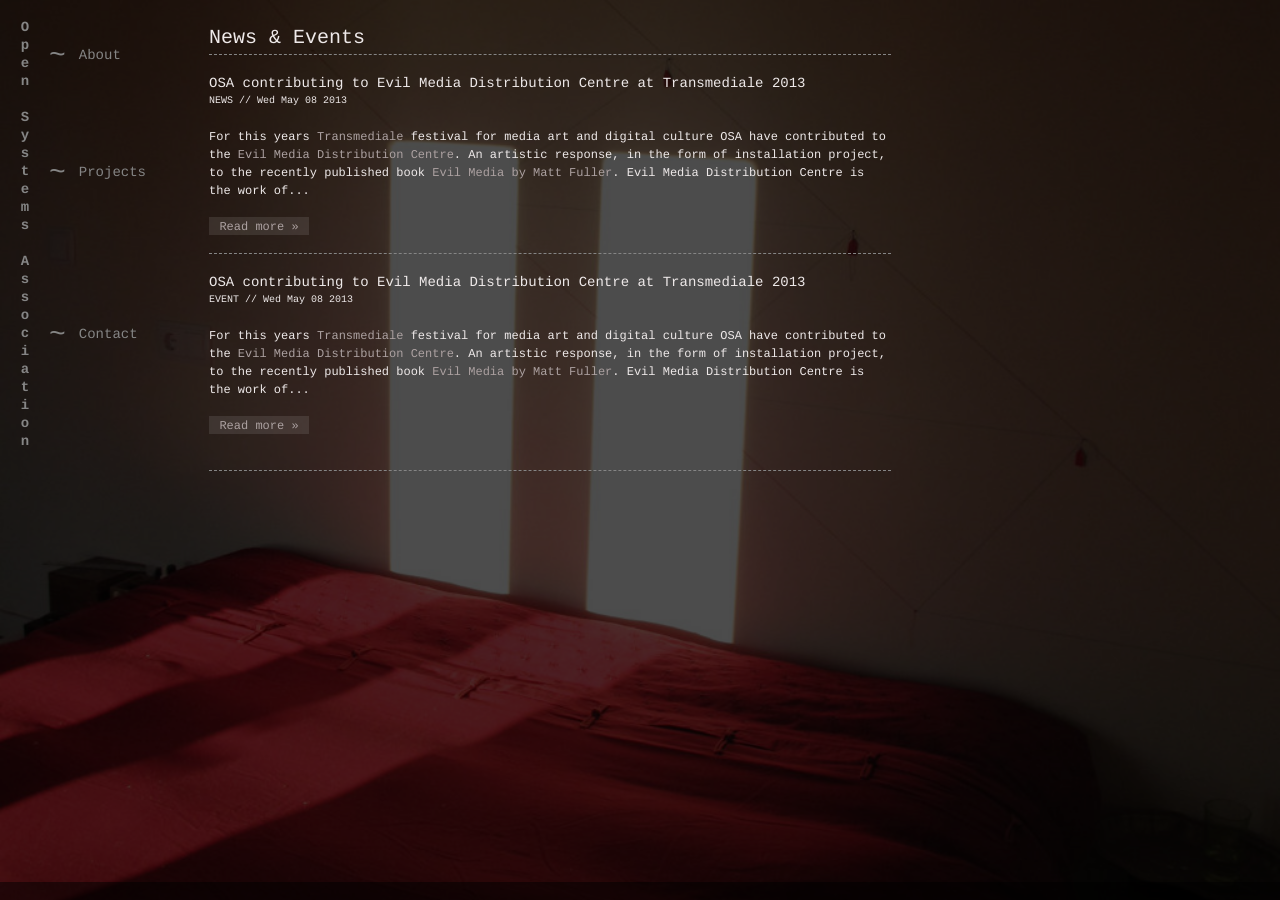
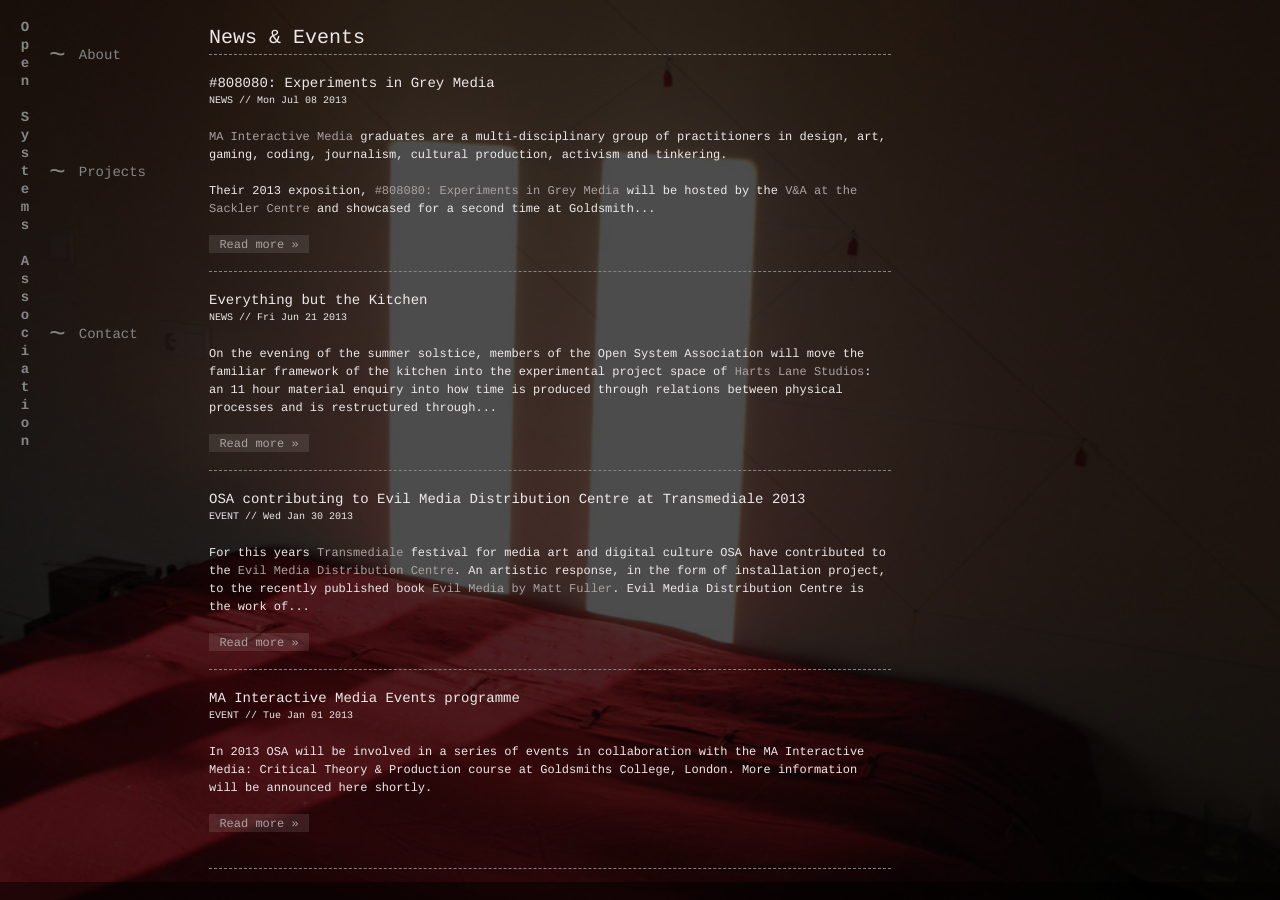
Before and after one commit to opensystemsassociation/opensystemsassociation.github.com, a Jekyll site: the page built from index.html, in a window 1280 px wide. Built offline with Jekyll 4.4.1, drawn with Linux system fonts in a browser that asks for light colours; nearby versions of some CDN libraries.

Commit message:
Restructured _posts and added new news

```diff
--- a/_posts/2013-05-08-news-osa-contributing-to-evil-media.md
+++ /dev/null
@@ -1,11 +0,0 @@
----
-layout: post
-title:  "OSA contributing to Evil Media Distribution Centre at Transmediale 2013"
-date:   2013-05-08 12:00:00
-categories: [events-news]
-tags: [news]
----
-
-For this years [Transmediale](http://www.transmediale.de/) festival for media art and digital culture OSA have contributed to the [Evil Media Distribution Centre](http://www.transmediale.de/content/evil-media-distribution-centre). An artistic response, in the form of installation project, to the recently published book [Evil Media by Matt Fuller](http://mitpress.mit.edu/books/evil-media-0). Evil Media Distribution Centre is the work of Graham Harwood and Matsuko Yokokoji
-([YoHa](http://yoha.co.uk/)).
-OSA members will also be present at Transmediale attending workshops, conferences and exhibitions throughout...and generally enjoying what Berlin has to offer.
--- /dev/null
+++ b/_posts/news/2013-01-01-ma-interactive-media-events-programme.md
@@ -0,0 +1,9 @@
+---
+layout: post
+title:  "MA Interactive Media Events programme"
+date:   2013-01-01 12:00:00
+categories: [events-news]
+tags: [event]
+---
+
+In 2013 OSA will be involved in a series of events in collaboration with the MA Interactive Media: Critical Theory & Production course at Goldsmiths College, London. More information will be announced here shortly.
--- a/_posts/2013-05-08-news-ma-interactive-media-events-programme.md
+++ b/_posts/news/2013-05-08-news-ma-interactive-media-events-programme.md
@@ -1,7 +1,7 @@
 ---
 layout: post
 title:  "OSA contributing to Evil Media Distribution Centre at Transmediale 2013"
-date:   2013-05-08 12:00:00
+date:   2013-01-30 12:00:00
 categories: [events-news]
 tags: [event]
 ---
--- /dev/null
+++ b/_posts/news/2013-05-08-news-osa-contributing-to-evil-media.md
@@ -0,0 +1,20 @@
+---
+layout: post
+title:  "Everything but the Kitchen"
+date:   2013-06-21 12:00:00
+categories: [events-news]
+tags: [news]
+---
+
+On the evening of the summer solstice, members of the Open System Association will move the familiar framework of the kitchen into the experimental project space of [Harts Lane Studios](http://hartslanestudios.org/2013/06/13/harts-lane-studios-hosts-everything-but-the-kitchen-june-21-23/): an 11 hour material enquiry into how time is produced through relations between physical processes and is restructured through cultural and political techniques.
+
+Engineered, commodified and consumed, kitchen time becomes labour time sold as leisure. By probing the powers underlying domestic drudgery, sociable seasons and cruel technologies, could we make it something different?
+
+Opening Event: Friday 21 June 2013 6-9PM
+
+Open: Saturday 22 and Sunday 23 June 2013 2-6PM
+
+Harts Lane Studios, 17 Harts Lane, New Cross Gate
+London SE14 5UP, [Map](https://maps.google.co.uk/maps?q=SE14+5UP,+London&hnear=Londres+SE14+5UP,+Reino+Unido&gl=uk&t=m&z=16)
+
+[Read more](/hartslane.html)
--- /dev/null
+++ b/_posts/news/2013-07-08-news-808080-experiments-in-grey-media.md
@@ -0,0 +1,17 @@
+---
+layout: post
+title:  "#808080: Experiments in Grey Media"
+date:   2013-07-08 12:00:00
+categories: [events-news]
+tags: [news]
+---
+
+[MA Interactive Media](http://www.gold.ac.uk/pg/ma-interactive-media-critical-theory-practice/) graduates are a multi-disciplinary group of practitioners in design, art, gaming, coding, journalism, cultural production, activism and tinkering.
+
+Their 2013 exposition, [#808080: Experiments in Grey Media](http://www.808080expo.com/) will be hosted by the [V&amp;A at the Sackler Centre](http://www.vam.ac.uk/content/articles/s/sackler-centre-for-arts-education-at-the-vanda/) and showcased for a second time at Goldsmith University with a closing celebration.
+
+[View the catalogue of work](http://www.808080expo.com/catalogue.html)
+
+2 July 2013 | Expo | 11:00 - 16:00 - Sackler Centre at the V&amp;A | Exhibition Road | South Kensington SW7 2RL
+
+5 July 2013 | Expo and Closing Party| 18:00 - 21:00 - Interactive Media Lab at Goldsmiths | Laurie Grove Baths | New Cross SE14 6BX
```
Also changed, not shown: _posts/previous-projects/2013-07-02-eavesdropping.md (added, +10 -0 lines), _posts/current-projects/2013-01-01-evil-media.md (renamed from _posts/2013-01-01-evil-media.md), _posts/current-projects/2013-01-10-rebooting-computing.md (renamed from _posts/2013-01-10-rebooting-computing.md), _posts/previous-projects/2013-07-02-absurd-machinations.md (renamed from _posts/2013-07-02-absurd-machinations.md), _posts/previous-projects/2013-07-02-deep-media-ecologies.md (renamed from _posts/2013-07-02-deep-media-ecologies.md), _posts/previous-projects/2013-07-02-flee-immediately.md (renamed from _posts/2013-07-02-flee-immediately.md), _posts/previous-projects/2013-07-02-i-bacteria.md (renamed from _posts/2013-07-02-i-bacteria.md), _posts/previous-projects/2013-07-02-lightscape-navigator.md (renamed from _posts/2013-07-02-lightscape-navigator.md), _posts/previous-projects/2013-07-02-lost-extenstions.md (renamed from _posts/2013-07-02-lost-extenstions.md), _posts/previous-projects/2013-07-02-lost-london.md (renamed from _posts/2013-07-02-lost-london.md), _posts/previous-projects/2013-07-02-sundial-project.md (renamed from _posts/2013-07-02-sundial-project.md), _posts/previous-projects/2013-07-02-uncertain-substance.md (renamed from _posts/2013-07-02-uncertain-substance.md), _posts/previous-projects/2013-07-02-wabbitware.md (renamed from _posts/2013-07-02-wabbitware.md).
